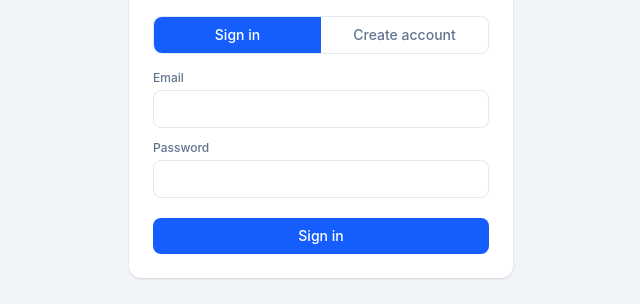
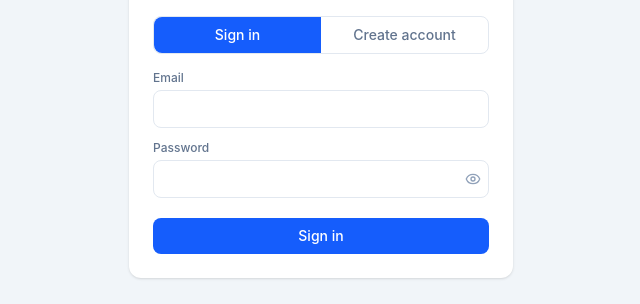
Before and after one commit to hirofukumotobr/Shinobi-Labs-Task-Remind, a React (Vite) app: page / in a window 1280 px wide. Shown: the part 299-603 px from the top of the page, without its empty margins (319-959 px from the left). Built offline with nearby package versions, Linux system fonts and the light colour scheme; no server answers.

Commit message:
Add signup success banner, password visibility toggle, and confirm-password field
Sign up now shows a dismissible "account created" banner after landing
in the app, both password fields in AuthScreen get a show/hide eye icon,
and signup requires a matching confirm-password field before submitting.

```diff
--- a/src/App.tsx
+++ b/src/App.tsx
@@ -1,4 +1,5 @@
 import { useEffect, useMemo, useState } from 'react';
+import { X } from 'lucide-react';
 import { useAppStore } from './store/useAppStore';
 import type { Task, TaskFilter } from './types';
 import { useAuth } from './hooks/useAuth';
@@ -44,6 +45,8 @@ function App() {
   const theme = useAppStore((s) => s.theme);
   const tasks = useAppStore((s) => s.tasks);
   const setCloudData = useAppStore((s) => s.setCloudData);
+  const justSignedUp = useAppStore((s) => s.justSignedUp);
+  const setJustSignedUp = useAppStore((s) => s.setJustSignedUp);
 
   const [filter, setFilter] = useState<TaskFilter>({ kind: 'all' });
   const [editingTask, setEditingTask] = useState<Task | null>(null);
@@ -58,6 +61,12 @@ function App() {
   useEffect(() => {
     document.documentElement.classList.toggle('dark', theme === 'dark');
   }, [theme]);
+
+  useEffect(() => {
+    if (!justSignedUp) return;
+    const timer = setTimeout(() => setJustSignedUp(false), 6000);
+    return () => clearTimeout(timer);
+  }, [justSignedUp, setJustSignedUp]);
 
   useEffect(() => {
     if (!userId) {
@@ -193,6 +202,19 @@ function App() {
     <div className="flex min-h-screen flex-col">
       <Header onNewTask={handleNewTask} profile={profile} onOpenProfile={() => setShowProfileModal(true)} />
 
+      {justSignedUp && (
+        <div className="flex items-center justify-between bg-green-50 px-6 py-2 text-sm text-green-700 dark:bg-green-950/30 dark:text-green-400">
+          <span>{t.authSignUpSuccess}</span>
+          <button
+            onClick={() => setJustSignedUp(false)}
+            aria-label={t.modalClose}
+            className="rounded p-1 hover:bg-green-100 dark:hover:bg-green-900/40"
+          >
+            <X size={14} />
+          </button>
+        </div>
+      )}
+
       <div className="flex flex-1">
         <Sidebar filter={filter} onFilterChange={setFilter} onManageCategories={() => setShowCategoryModal(true)} />
 
--- a/src/components/AuthScreen.tsx
+++ b/src/components/AuthScreen.tsx
@@ -1,4 +1,5 @@
 import { useState } from 'react';
+import { Eye, EyeOff } from 'lucide-react';
 import { useAuth } from '../hooks/useAuth';
 import { useT } from '../i18n/useT';
 
@@ -17,15 +18,78 @@ function errorMessage(code: string | null, t: ReturnType<typeof useT>): string |
   }
 }
 
+interface PasswordFieldProps {
+  label: string;
+  value: string;
+  onChange: (value: string) => void;
+  autoComplete: string;
+  show: boolean;
+  onToggleShow: () => void;
+  showLabel: string;
+  hideLabel: string;
+}
+
+function PasswordField({
+  label,
+  value,
+  onChange,
+  autoComplete,
+  show,
+  onToggleShow,
+  showLabel,
+  hideLabel,
+}: PasswordFieldProps) {
+  return (
+    <div>
+      <label className="mb-1 block text-xs font-medium text-slate-500">{label}</label>
+      <div className="relative">
+        <input
+          type={show ? 'text' : 'password'}
+          autoComplete={autoComplete}
+          required
+          minLength={6}
+          value={value}
+          onChange={(e) => onChange(e.target.value)}
+          className="w-full rounded-lg border border-slate-200 px-3 py-2 pr-9 text-sm outline-none focus:border-blue-500 dark:border-slate-700 dark:bg-[#12141a]"
+        />
+        <button
+          type="button"
+          onClick={onToggleShow}
+          aria-label={show ? hideLabel : showLabel}
+          className="absolute right-2 top-1/2 -translate-y-1/2 text-slate-400 hover:text-slate-600 dark:hover:text-slate-300"
+        >
+          {show ? <EyeOff size={16} /> : <Eye size={16} />}
+        </button>
+      </div>
+    </div>
+  );
+}
+
 export function AuthScreen() {
   const t = useT();
   const { signUp, signIn, error, submitting } = useAuth();
   const [mode, setMode] = useState<'signin' | 'signup'>('signin');
   const [email, setEmail] = useState('');
   const [password, setPassword] = useState('');
+  const [confirmPassword, setConfirmPassword] = useState('');
+  const [showPassword, setShowPassword] = useState(false);
+  const [mismatchError, setMismatchError] = useState(false);
+
+  function switchMode(next: 'signin' | 'signup') {
+    setMode(next);
+    setMismatchError(false);
+    setConfirmPassword('');
+  }
 
   async function handleSubmit(e: React.FormEvent) {
     e.preventDefault();
+    setMismatchError(false);
+
+    if (mode === 'signup' && password !== confirmPassword) {
+      setMismatchError(true);
+      return;
+    }
+
     try {
       if (mode === 'signup') {
         await signUp(email, password);
@@ -37,6 +101,8 @@ export function AuthScreen() {
     }
   }
 
+  const displayError = mismatchError ? t.authErrorPasswordMismatch : errorMessage(error, t);
+
   return (
     <div className="flex min-h-screen items-center justify-center bg-slate-100 px-4 dark:bg-[#0f1115]">
       <div className="w-full max-w-sm rounded-xl bg-white p-6 shadow-sm dark:bg-[#181a20]">
@@ -46,7 +112,7 @@ export function AuthScreen() {
         <div className="mb-4 flex rounded-lg border border-slate-200 text-sm dark:border-slate-700">
           <button
             type="button"
-            onClick={() => setMode('signin')}
+            onClick={() => switchMode('signin')}
             className={`flex-1 rounded-l-lg py-2 font-medium ${
               mode === 'signin' ? 'bg-blue-600 text-white' : 'text-slate-500 dark:text-slate-400'
             }`}
@@ -55,7 +121,7 @@ export function AuthScreen() {
           </button>
           <button
             type="button"
-            onClick={() => setMode('signup')}
+            onClick={() => switchMode('signup')}
             className={`flex-1 rounded-r-lg py-2 font-medium ${
               mode === 'signup' ? 'bg-blue-600 text-white' : 'text-slate-500 dark:text-slate-400'
             }`}
@@ -76,20 +142,32 @@ export function AuthScreen() {
               className="w-full rounded-lg border border-slate-200 px-3 py-2 text-sm outline-none focus:border-blue-500 dark:border-slate-700 dark:bg-[#12141a]"
             />
           </div>
-          <div>
-            <label className="mb-1 block text-xs font-medium text-slate-500">{t.authPassword}</label>
-            <input
-              type="password"
-              autoComplete={mode === 'signup' ? 'new-password' : 'current-password'}
-              required
-              minLength={6}
-              value={password}
-              onChange={(e) => setPassword(e.target.value)}
-              className="w-full rounded-lg border border-slate-200 px-3 py-2 text-sm outline-none focus:border-blue-500 dark:border-slate-700 dark:bg-[#12141a]"
+
+          <PasswordField
+            label={t.authPassword}
+            value={password}
+            onChange={setPassword}
+            autoComplete={mode === 'signup' ? 'new-password' : 'current-password'}
+            show={showPassword}
+            onToggleShow={() => setShowPassword((v) => !v)}
+            showLabel={t.authShowPassword}
+            hideLabel={t.authHidePassword}
+          />
+
+          {mode === 'signup' && (
+            <PasswordField
+              label={t.authConfirmPassword}
+              value={confirmPassword}
+              onChange={setConfirmPassword}
+              autoComplete="new-password"
+              show={showPassword}
+              onToggleShow={() => setShowPassword((v) => !v)}
+              showLabel={t.authShowPassword}
+              hideLabel={t.authHidePassword}
             />
-          </div>
+          )}
 
-          {error && <p className="text-sm text-red-600 dark:text-red-400">{errorMessage(error, t)}</p>}
+          {displayError && <p className="text-sm text-red-600 dark:text-red-400">{displayError}</p>}
 
           <button
             type="submit"
--- a/src/hooks/useAuth.ts
+++ b/src/hooks/useAuth.ts
@@ -5,6 +5,7 @@ import { useAppStore } from '../store/useAppStore';
 export function useAuth() {
   const userId = useAppStore((s) => s.userId);
   const setStoreUserId = useAppStore((s) => s.setUserId);
+  const setJustSignedUp = useAppStore((s) => s.setJustSignedUp);
   const [error, setError] = useState<string | null>(null);
   const [submitting, setSubmitting] = useState(false);
 
@@ -15,6 +16,7 @@ export function useAuth() {
       try {
         const { token, userId: id } = await api.signUp(email, password);
         setToken(token);
+        setJustSignedUp(true);
         setStoreUserId(id);
       } catch (e) {
         setError(e instanceof ApiError ? e.message : 'unknown_error');
@@ -23,7 +25,7 @@ export function useAuth() {
         setSubmitting(false);
       }
     },
-    [setStoreUserId],
+    [setStoreUserId, setJustSignedUp],
   );
 
   const signIn = useCallback(
--- a/src/store/useAppStore.ts
+++ b/src/store/useAppStore.ts
@@ -63,6 +63,7 @@ interface CloudData {
 
 interface AppState {
   userId: string | null;
+  justSignedUp: boolean;
   categories: Category[];
   clients: Client[];
   tasks: Task[];
@@ -73,6 +74,7 @@ interface AppState {
   selectedWeatherCityId: string | null;
 
   setUserId: (userId: string | null) => void;
+  setJustSignedUp: (value: boolean) => void;
   setCloudData: (data: CloudData) => void;
 
   addCategory: (name: string, color: string) => void;
@@ -107,6 +109,7 @@ export const useAppStore = create<AppState>()(
   persist(
     (set, get) => ({
       userId: detectInitialUserId(),
+      justSignedUp: false,
       categories: getDefaultCategories(detectInitialLang()),
       clients: [],
       tasks: [],
@@ -125,6 +128,8 @@ export const useAppStore = create<AppState>()(
           set({ userId });
         }
       },
+
+      setJustSignedUp: (value) => set({ justSignedUp: value }),
 
       setCloudData: ({ categories, clients, tasks }) => set({ categories, clients, tasks }),
 
@@ -332,7 +337,8 @@ export const useAppStore = create<AppState>()(
       partialize: (state) => {
         // userId is never persisted directly — the auth token (which encodes
         // it) is the source of truth in localStorage, restored via useAuth.
-        const { userId: _userId, ...rest } = state;
+        // justSignedUp is a one-shot UI flag, not app data.
+        const { userId: _userId, justSignedUp: _justSignedUp, ...rest } = state;
         return rest;
       },
     },
```
Also changed, not shown: src/i18n/translations.ts (+15 -0 lines).
